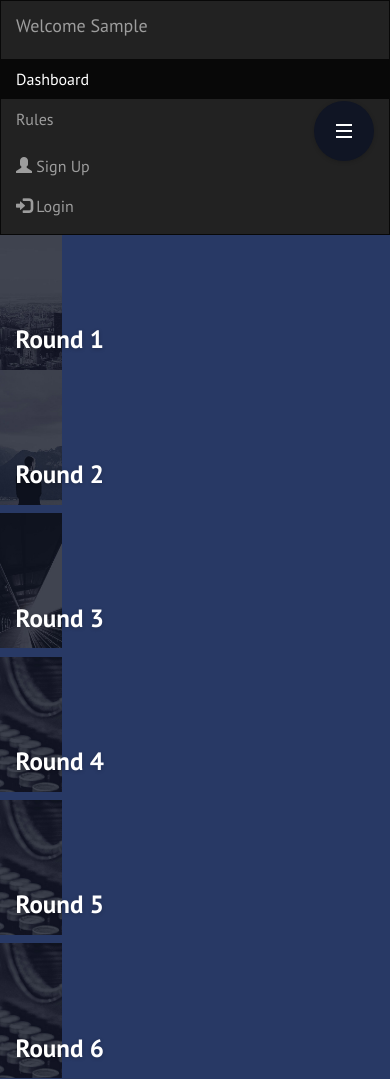
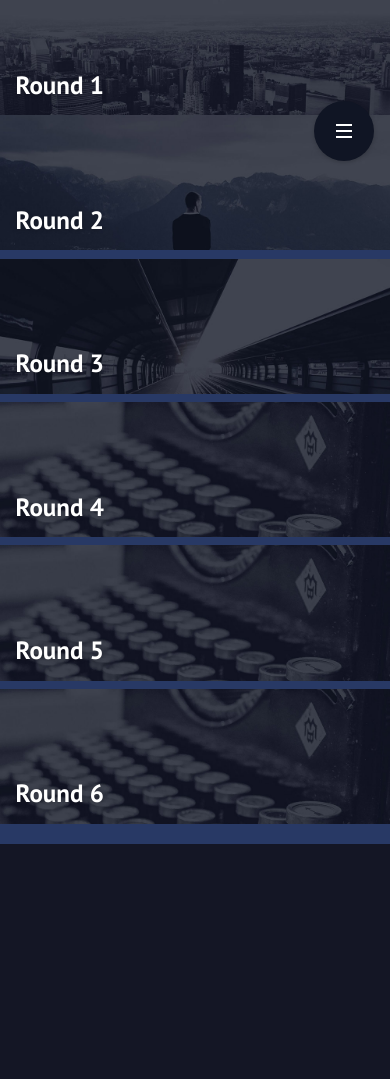
Before and after one commit to bhawesh96/Constructure, a Flask app: page /dashboard in a window 390 px wide. After the commit the page ends 844 px from the top, so only its background shows below. Run offline with Flask 2, Linux system fonts and the light colour scheme; the visitor is signed in with stand-in values (Sample User, id 1); some libraries are stand-ins or nearby versions.

Commit message:
mobile hide nav-bar

```diff
--- a/templates/dashboard.html
+++ b/templates/dashboard.html
@@ -11,15 +11,25 @@
 	<link rel="stylesheet" href="../static/css/dash-stylenav.css"> <!-- Resource style -->
 	<link rel="stylesheet" href="../static/css/dash-reset.css"> <!-- CSS reset -->
 	<link rel="stylesheet" href="../static/css/dash-style.css"> <!-- Resource style -->
+<style type="text/css">
+	@media (max-width: 480px){
+		.mobile-hide {
+			display: none;
+		}
+.projects-container .cd-single-project::after{
+	width: 100%;
+}
+
+	}
+</style>
 {% endblock %}
-
 {% block extJS %}
 	<script src="../static/js/dash-modernizrnav.js"></script> <!-- For Nav-->
 	<script src="../static/js/dash-modernizr.js"></script> <!-- Modernizr -->
 {% endblock %}
 
 {% block body %}
-<nav class="navbar navbar-inverse">
+<nav class="navbar navbar-inverse mobile-hide">
   <div class="container-fluid">
     <div class="navbar-header">
       <a class="navbar-brand">Welcome {{name}}</a>
```
